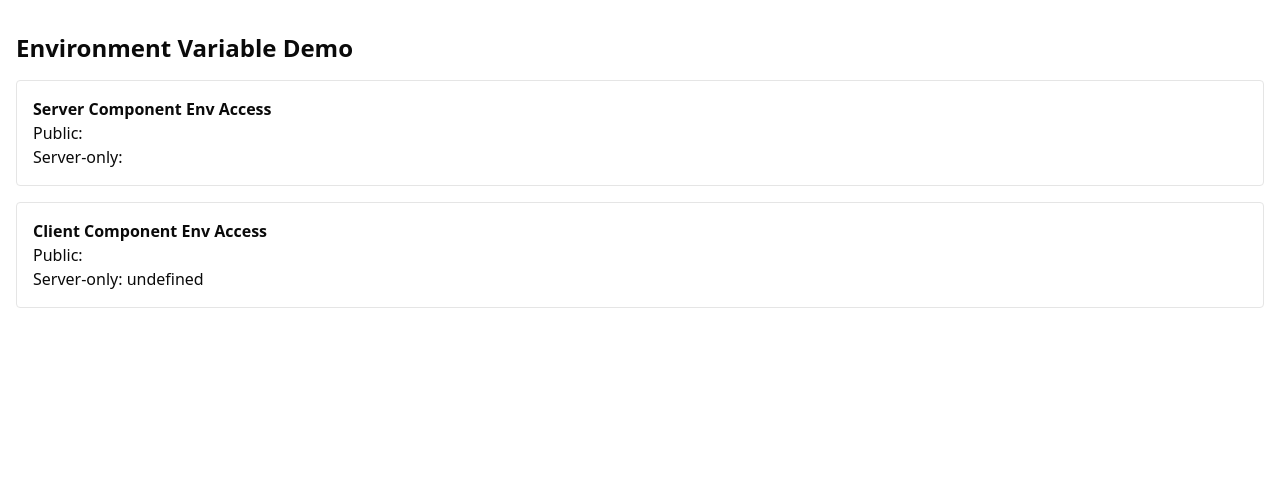
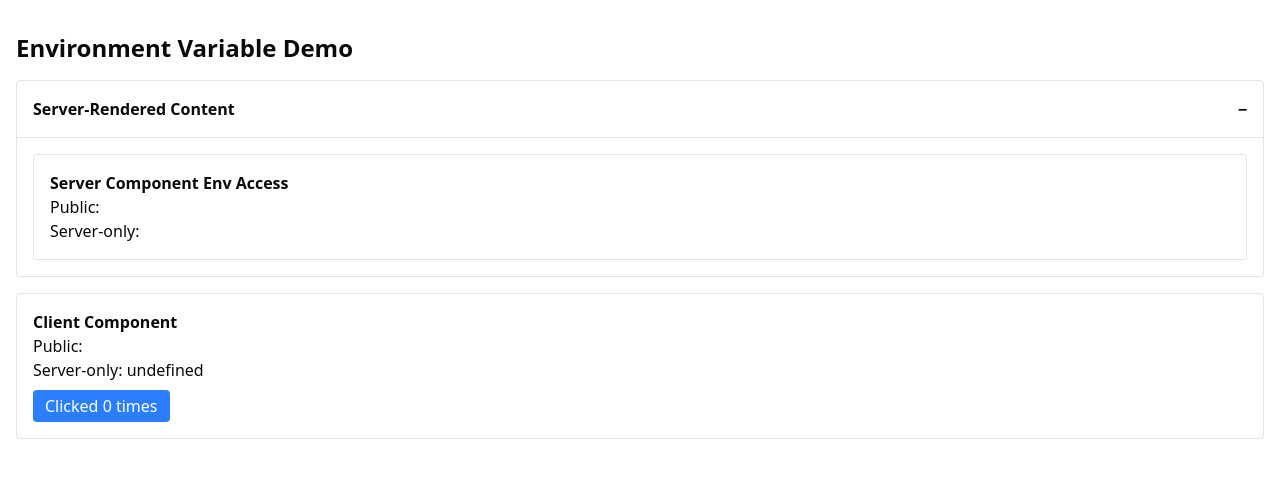
Before and after one commit to andrefaria-plank/nextjs-foundations, a Next.js app in the folder apps/web/: page /env-demo in a window 1280 px wide. Shown: the top 478 px of the page. Built offline with nearby package versions, Linux system fonts and the light colour scheme.

Commit message:
feat: demonstrate server/client component boundaries

```diff
--- a/apps/web/src/app/env-demo/page.tsx
+++ b/apps/web/src/app/env-demo/page.tsx
@@ -1,11 +1,16 @@
 import { ServerEnvDisplay } from '@/components/server-env-display';
 import { ClientEnvDisplay } from '@/components/client-env-display';
+import { Collapsible } from '@/components/collapsible';
 
 export default function EnvDemoPage() {
+
+
   return (
     <main className="flex flex-col gap-4">
       <h1 className="text-2xl font-bold">Environment Variable Demo</h1>
-      <ServerEnvDisplay />
+      <Collapsible title="Server-Rendered Content">
+            <ServerEnvDisplay />
+      </Collapsible>
       <ClientEnvDisplay />
     </main>
   );
--- a/apps/web/src/components/client-env-display.tsx
+++ b/apps/web/src/components/client-env-display.tsx
@@ -1,11 +1,24 @@
-'use client';
+'use client'
+
+import { useState } from 'react'
 
 export function ClientEnvDisplay() {
+  const [clicks, setClicks] = useState(0)
+
+  const handleClick = () => setClicks(clicks + 1)
+
   return (
-    <div className="border p-4 rounded">
-      <h3 className="font-bold">Client Component Env Access</h3>
+    <div className="rounded border p-4">
+      <h3 className="font-bold">Client Component</h3>
       <p>Public: {process.env.NEXT_PUBLIC_APP_NAME}</p>
       <p>Server-only: {process.env.INTERNAL_CONFIG || 'undefined'}</p>
+      <button
+        type="button"
+        onClick={handleClick}
+        className="mt-2 rounded bg-blue-500 px-3 py-1 text-white hover:bg-blue-600"
+      >
+        Clicked {clicks} times
+      </button>
     </div>
-  );
+  )
 }
--- /dev/null
+++ b/apps/web/src/components/collapsible.tsx
@@ -0,0 +1,27 @@
+'use client'
+
+import { useState, type ReactNode } from 'react'
+
+export function Collapsible({
+  title,
+  children
+}: {
+  title: string
+  children: ReactNode
+}) {
+  const [isOpen, setIsOpen] = useState(true)
+
+  return (
+    <div className="rounded border">
+      <button
+        type="button"
+        onClick={() => setIsOpen(!isOpen)}
+        className="flex w-full items-center justify-between p-4 text-left font-semibold hover:bg-gray-50"
+      >
+        {title}
+        <span>{isOpen ? '−' : '+'}</span>
+      </button>
+      {isOpen && <div className="border-t p-4">{children}</div>}
+    </div>
+  )
+}
--- /dev/null
+++ b/apps/web/src/components/counter.tsx
@@ -0,0 +1,17 @@
+'use client'
+
+import { useState } from 'react'
+
+export function Counter() {
+  const [count, setCount] = useState(0)
+
+  return (
+    <button
+      type="button"
+      onClick={() => setCount(count + 1)}
+      className="rounded bg-blue-500 px-4 py-2 text-white hover:bg-blue-600"
+    >
+      Count: {count}
+    </button>
+  )
+}
```
